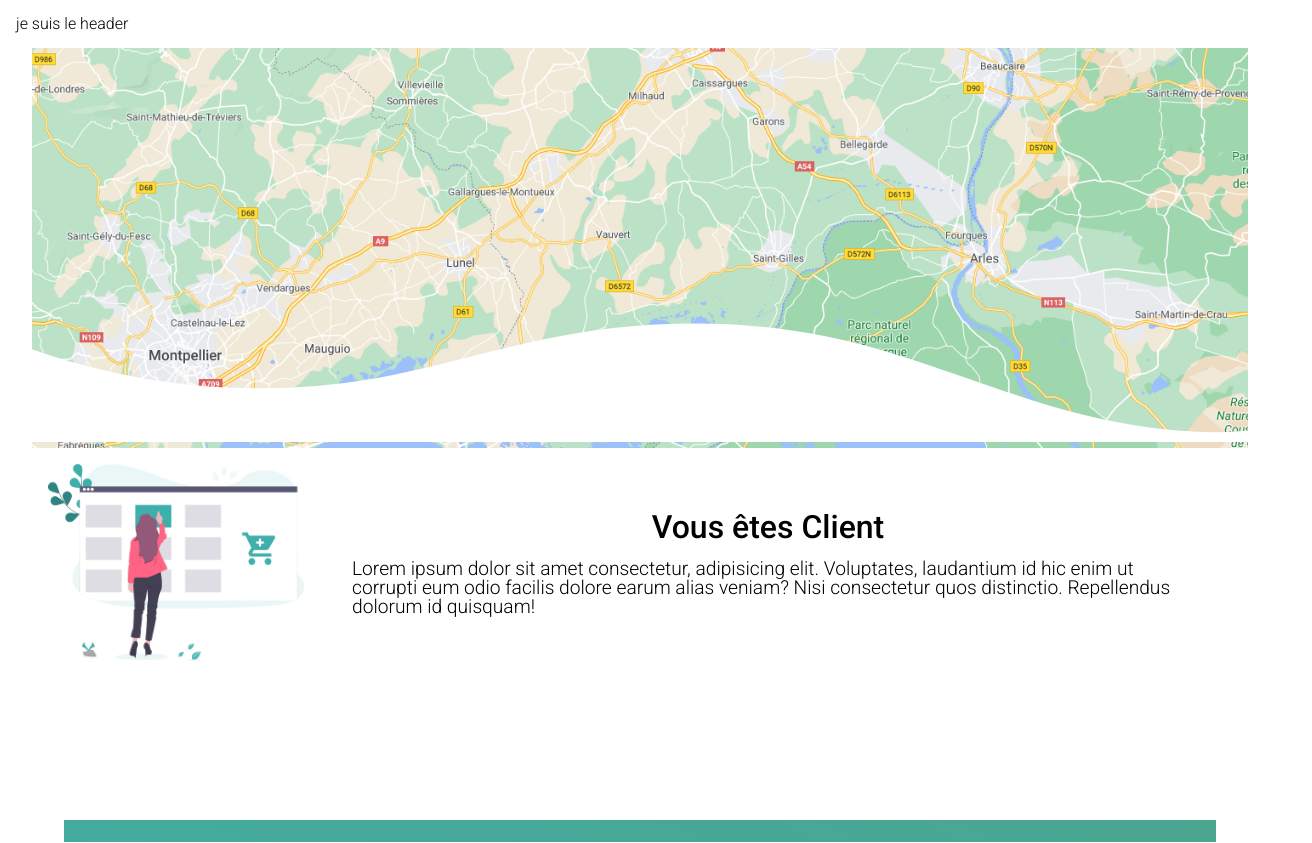
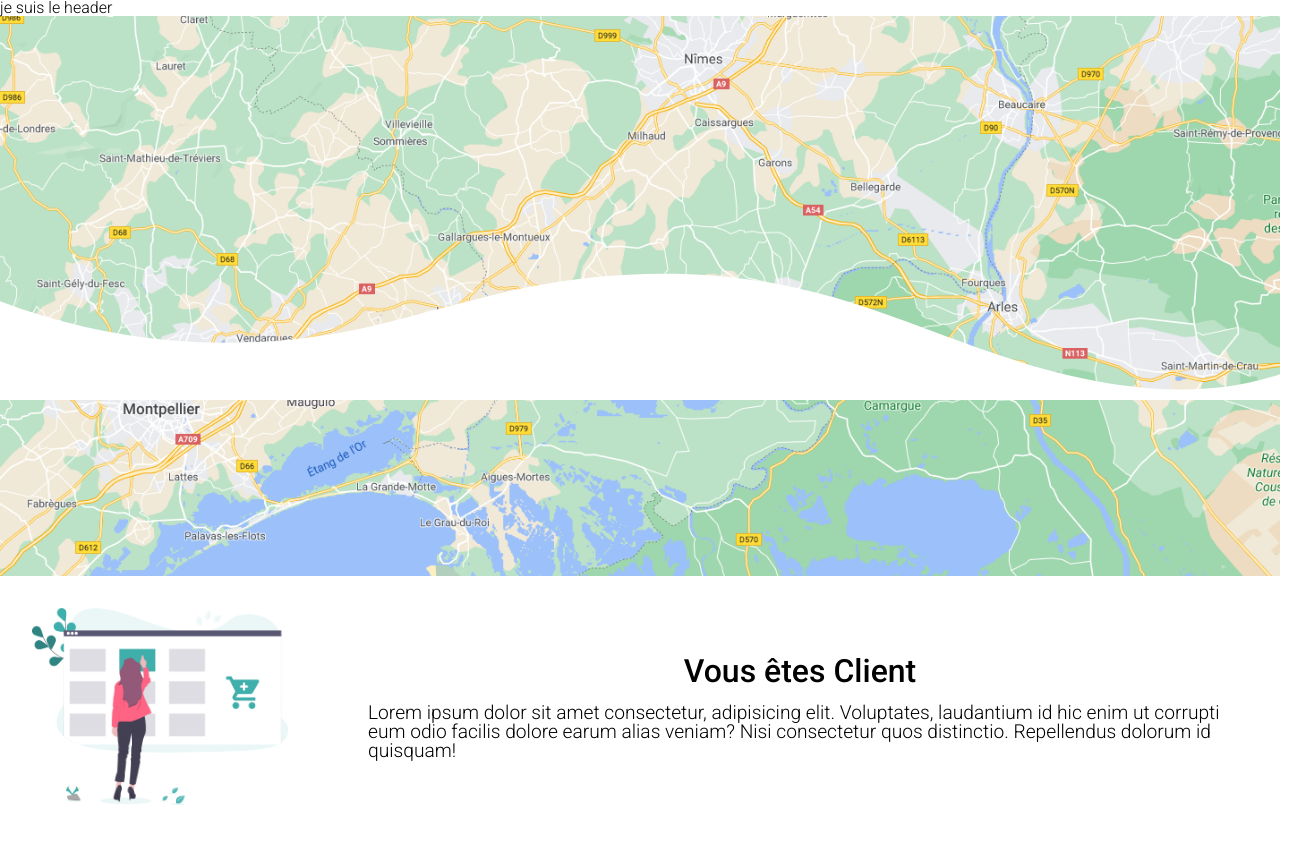
Before and after one commit to emarubi/HappyNews, a React app in the folder FRONT/: page / in a window 1280 px wide. Shown: the top 843 px of the page, 1312 px wide, since content can reach past the window. Built offline with nearby package versions, Linux system fonts and the light colour scheme.

Commit message:
chore(front/customerProfile):try to catch the wave

```diff
--- a/FRONT/src/components/Home/Page/Customer/index.js
+++ b/FRONT/src/components/Home/Page/Customer/index.js
@@ -7,6 +7,11 @@ import './style.scss';
 const Customer = () => {
   return (
     <section className="character customer">
+      <div class="custom-shape-divider-bottom-1611212523">
+        <svg className="wave" data-name="Layer 1" xmlns="http://www.w3.org/2000/svg" viewBox="0 0 1200 120" preserveAspectRatio="none">
+        <path d="M985.66,92.83C906.67,72,823.78,31,743.84,14.19c-82.26-17.34-168.06-16.33-250.45.39-57.84,11.73-114,31.07-172,41.86A600.21,600.21,0,0,1,0,27.35V120H1200V95.8C1132.19,118.92,1055.71,111.31,985.66,92.83Z" class="shape-fill"></path>
+        </svg>
+      </div>
       <div className="pictureCharacter customer">
         <img className="illustrationPicture customer" src={ CustomPict } alt="customer"/>
       </div>
--- a/FRONT/src/components/Home/Page/Customer/style.scss
+++ b/FRONT/src/components/Home/Page/Customer/style.scss
@@ -2,12 +2,13 @@
 
 .character {
   display: flex;
-  margin: 1em 1em;
+/*   margin: 1em 1em; */
 }
 
 .illustrationPicture {
   max-width: 20vw;
   object-fit: cover;
+  margin: 2em 2em;
 }
 
 .presentationText {
@@ -27,3 +28,11 @@
 .presentationBody {
   font-size: 1.2em;
 }
+
+.wave {
+  position: absolute;
+  width: 100%;
+  top: 17em;
+  opacity: 1;
+  fill: #fff;
+}
--- a/FRONT/src/components/Home/Page/Map/index.js
+++ b/FRONT/src/components/Home/Page/Map/index.js
@@ -5,17 +5,17 @@ import './style.scss';
 
 const Maps = () => {
   return (
-    <body>
+    <body className="bodySection">
        <section className="mapSection">
                 <div className="wrap">
                     <div className="content">
                     </div>
                     {/** ------------- Wave shape ---------- */}
-                    <div class="custom-shape-divider-bottom-1611212523">
+{/*                     <div class="custom-shape-divider-bottom-1611212523">
                         <svg className="wave" data-name="Layer 1" xmlns="http://www.w3.org/2000/svg" viewBox="0 0 1200 120" preserveAspectRatio="none">
                         <path d="M985.66,92.83C906.67,72,823.78,31,743.84,14.19c-82.26-17.34-168.06-16.33-250.45.39-57.84,11.73-114,31.07-172,41.86A600.21,600.21,0,0,1,0,27.35V120H1200V95.8C1132.19,118.92,1055.71,111.31,985.66,92.83Z" class="shape-fill"></path>
                         </svg>
-                    </div>
+                    </div> */}
                 </div>
             </section>
     </body>
--- a/FRONT/src/components/Home/Page/Map/style.scss
+++ b/FRONT/src/components/Home/Page/Map/style.scss
@@ -1,7 +1,7 @@
 @use '../../../../styles/vars';
 
-body {
-  margin: 1em 1em 0em 1em;
+.bodySection {
+
 }
 .wrap {
   background: rgba(0,0,0,0.5) url(../../../../assets/Images/map.PNG) no-repeat;
@@ -9,14 +9,13 @@ body {
   background-attachment: fixed;
   fill: #ffffff;
   background-size: cover;
-  min-height: 50vh;
+  min-height: 70vh;
   overflow: hidden;
 }
 
 .wave {
   position: absolute;
   width: 100%;
-  height: 15%;
-  top: 322px;
+  /*top: 26em;*/
   opacity: 1;
 }
--- a/FRONT/src/components/Home/Page/Retailer/style.scss
+++ b/FRONT/src/components/Home/Page/Retailer/style.scss
@@ -6,7 +6,7 @@
   fill: #FFF;
   width: 100%;
   position: relative;
-  top: 162px;
+  top: 168px;
 }
 
 .character.retailer {
--- a/FRONT/src/components/Home/Page/style.scss
+++ b/FRONT/src/components/Home/Page/style.scss
@@ -1,33 +0,0 @@
-@use '../../../styles/vars';
-
-body {
-  margin-top: 1em;
-}
-
-.character {
-  display: flex;
-  margin: 1em 2em;
-}
-
-.illustrationPicture {
-  max-width: 20vw;
-  object-fit: cover;
-}
-
-.presentationText {
-  display: flex;
-  flex-direction: column;
-  justify-content: center;
-  align-items: center;
-  margin: 0 3em;
-}
-
-.presentationTitle {
-  padding-bottom: 0.5em;
-  font-size: 2em;
-  font-weight: 400;
-}
-
-.presentationBody {
-  font-size: 1.2em;
-}
```
